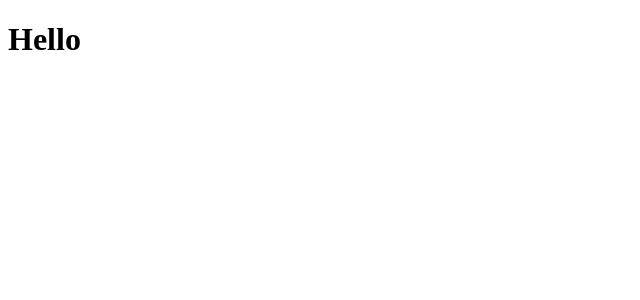
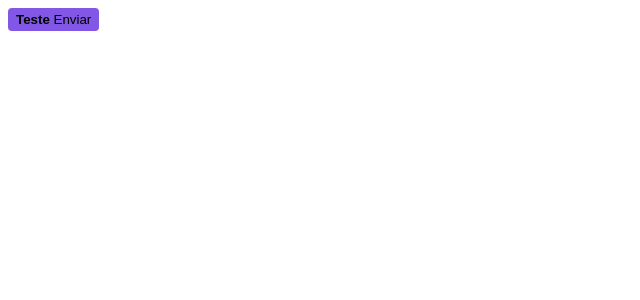
Before and after one commit to Pedro-HFelix/next-ignite-shopp, a Next.js app: page / in a window 1280 px wide. Shown: the top 300 px of the page, without its empty margins (0-640 px from the left). Built offline with nearby package versions, Linux system fonts and the light colour scheme.

Commit message:
feat: css

```diff
--- a/src/pages/_document.tsx
+++ b/src/pages/_document.tsx
@@ -1,8 +1,11 @@
+import { getCssText } from '@/styles'
 import { Html, Head, Main, NextScript } from 'next/document'
 
 export default function Document() {
   return (
-    <Html>
+      <Html>
+          <style id="stitches" dangerouslySetInnerHTML={{ __html: getCssText() }} />
+
       <Head>
         <link rel="preconnect" href="https://fonts.googleapis.com" />
         <link rel="preconnect" href="https://fonts.gstatic.com" crossOrigin="anonymous" />
--- a/src/pages/index.tsx
+++ b/src/pages/index.tsx
@@ -1,7 +1,25 @@
+import { styled } from "../styles"
+
+const Button = styled('button', {
+  backgroundColor: '$rocketseat',
+  borderRadius: 4,
+  border: 0,
+  padding: '4px 8px',
+
+  span: {
+    fontWeight: 'bold'
+  },
+
+  '&:hover': {
+    filter: 'brightness(0.8)'
+  }
+})
+
 export default function Home() {
   return (
-    <>
-      <h1>Hello</h1>
-    </>
+    <Button>
+      <span>Teste</span> {' '}
+      Enviar
+    </Button>
   );
 }
--- /dev/null
+++ b/src/styles/index.ts
@@ -0,0 +1,18 @@
+import { createStitches } from "@stitches/react";
+
+export const {
+  config,
+  styled,
+  css,
+  globalCss,
+  keyframes,
+  getCssText,
+  theme,
+  createTheme,
+} = createStitches({
+  theme: {
+    colors: {
+      rocketseat: '#8257e6',
+    }
+  }
+})
```
Also changed, not shown: package.json (+5 -4 lines), 1 other file (tests, documents, lock files or other folders).
